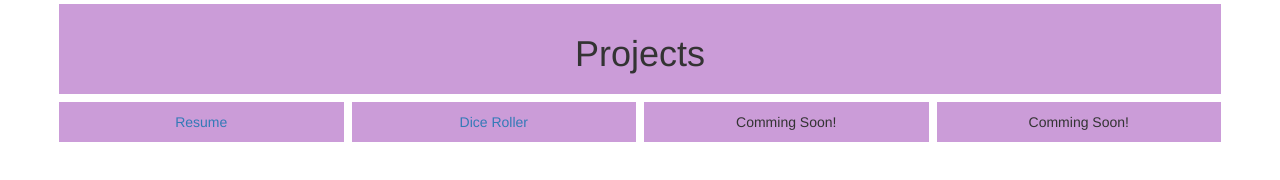
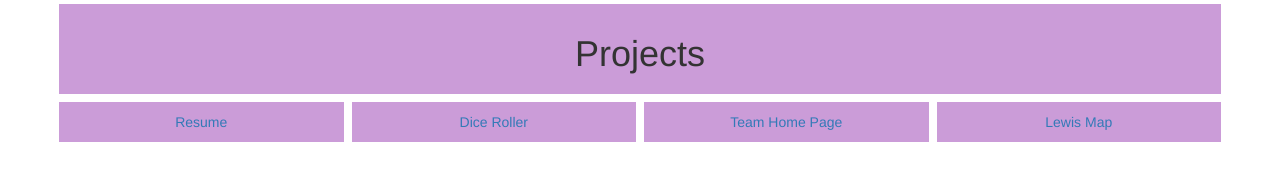
Before and after one commit to ZacBirgen/Portfolio, a website: page static/index.html in a window 1280 px wide. Drawn offline with nearby package versions, Linux system fonts and the light colour scheme.

Commit message:
Added Sites

```diff
--- a/static/index.html
+++ b/static/index.html
@@ -18,8 +18,8 @@
             <div class="row">
                 <div class="col-sm-3"><a href="https://ib-resume.azurewebsites.net/">Resume</a></div>
                 <div class="col-sm-3"><a href="https://roll4d6.azurewebsites.net/">Dice Roller</a></div>
-                <div class="col-sm-3">Comming Soon!</div>
-                <div class="col-sm-3">Comming Soon!</div>
+                <div class="col-sm-3"><a href="https://salmon-glacier-01ebba610.2.azurestaticapps.net">Team Home Page</a></div>
+                <div class="col-sm-3"><a href="https://roll4d6.azurewebsites.net/">Lewis Map</a></div>
             </div>
         </div>
     </body>
```
